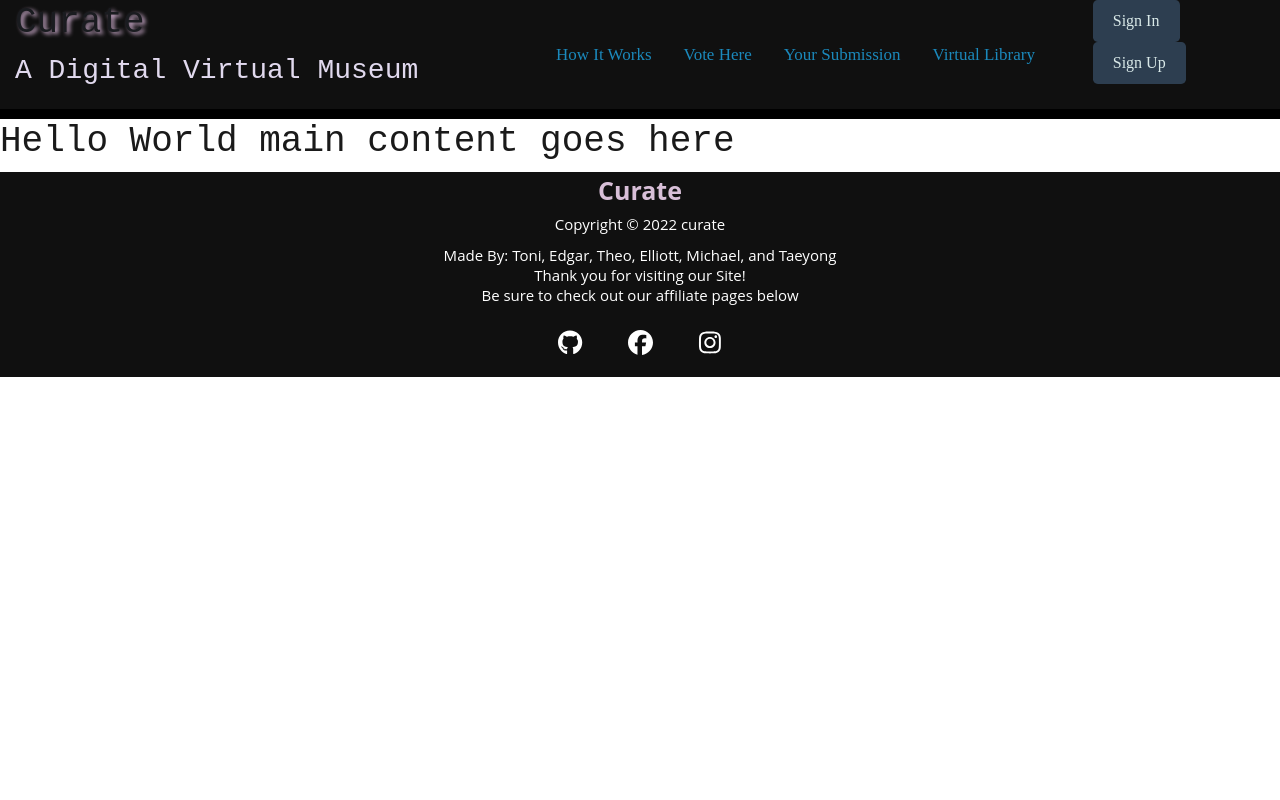
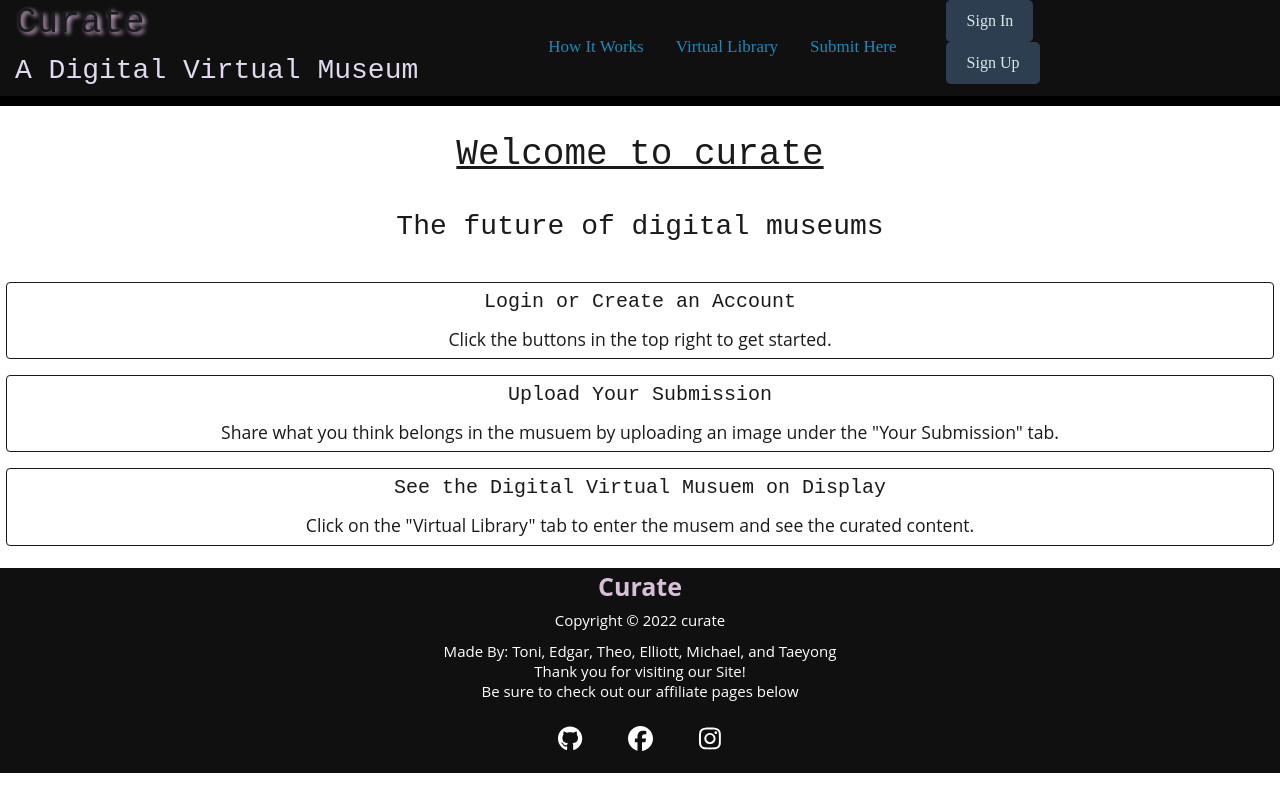
Before and after one commit to edgarmendez94/Curate-virtual-library, a React (Create React App) app in the folder client/: page / in a window 1280 px wide. Built offline with nearby package versions, Linux system fonts and the light colour scheme.

Commit message:
changing nav tabs

```diff
--- a/client/src/App.js
+++ b/client/src/App.js
@@ -16,7 +16,7 @@ import Signup from "./pages/Sign-up";
 import HIW from "./pages/HIW";
 import VoteHere from "./pages/VoteHere";
 import YourSubmission from "./pages/YourSubmission";
-import VirtualLibrary from "./pages/VirtualLibrary";
+// import VirtualLibrary from "./pages/VirtualLibrary";
 import Profile from "./pages/Profile";
 import Upload from "./components/Upload";
 
@@ -45,13 +45,13 @@ const App = () => {
         <Header />
         <div>
           <Routes>
-            <Route path="/" element={<Home />} />
+            <Route path="/" element={<HIW />} />
             <Route path="/HowItWorks" element={<HIW />} />
             <Route path="/login" element={<Login />} />
             <Route path="/VoteHere" element={<VoteHere />} />
             <Route path="/YourSubmission" element={<YourSubmission />} />
             <Route path="/sign-up" element={<Signup />} />
-            <Route path="/VirtualLibrary" element={<VirtualLibrary />} />
+            <Route path="/VirtualLibrary" element={<HIW />} />
             <Route path="/profile" element={<Profile />} />
           </Routes>
         </div>
--- a/client/src/components/Header/index.js
+++ b/client/src/components/Header/index.js
@@ -21,14 +21,14 @@ const Nav = () => {
             <Link to={"/HowItWorks"}>How It Works</Link>
           </li>
           <li>
-            <Link to={"/VoteHere"}>Vote Here</Link>
+            <Link to={"/VoteHere"}>Virtual Library</Link>
           </li>
           <li>
-            <Link to={"/YourSubmission"}>Your Submission</Link>
+            <Link to={"/YourSubmission"}>Submit Here</Link>
           </li>
-          <li>
+          {/* <li>
             <Link to={"/VirtualLibrary"}>Virtual Library</Link>
-          </li>
+          </li> */}
         </ul>
 
         <div className="signInUp">
@@ -37,7 +37,7 @@ const Nav = () => {
               <Link to={"/profile"}>
                 {" "}
                 <button id="myPageBtn" type="button" className="btn btn-primary">
-                {" "}
+                  {" "}
                   My Page{" "}
                 </button>{" "}
               </Link>
@@ -53,7 +53,7 @@ const Nav = () => {
               <Link to={"/login"}>
                 {" "}
                 <button id="signInBtn" type="button" className="btn btn-primary">
-                {" "}
+                  {" "}
                   Sign In{" "}
                 </button>{" "}
               </Link>
--- a/client/src/components/ImagesList.js
+++ b/client/src/components/ImagesList.js
@@ -16,10 +16,9 @@ const ImageList = ({ images, title }) => {
                     images.map((image) => (
                         <div key={images._id} className="col-12 col-xl-6">
                             <div className="card mb-3">
-                                <div key={image.fileName}>{image.fileName}</div>
+                                <div key={image.fileName}></div>
                                 <img src={"https://endoftheworld3.s3.amazonaws.com/" + image.fileName}></img>
                                 {/* <img src="https://endoftheworld3.s3.amazonaws.com/844cd6ed7cbd1058a2fde000618a4371"></img> */}
-                                This should be a single image subtext
                             </div>
                         </div>
                     ))}
```
Also changed, not shown: 4 other files (tests, documents, lock files or other folders).
